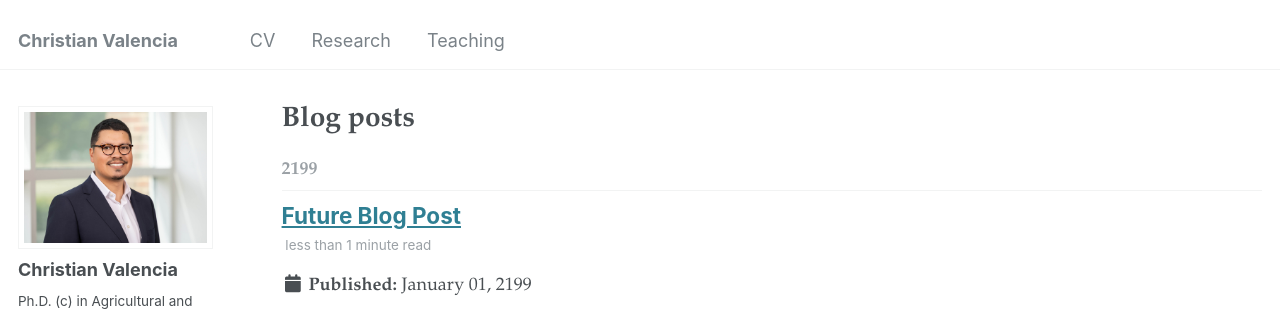
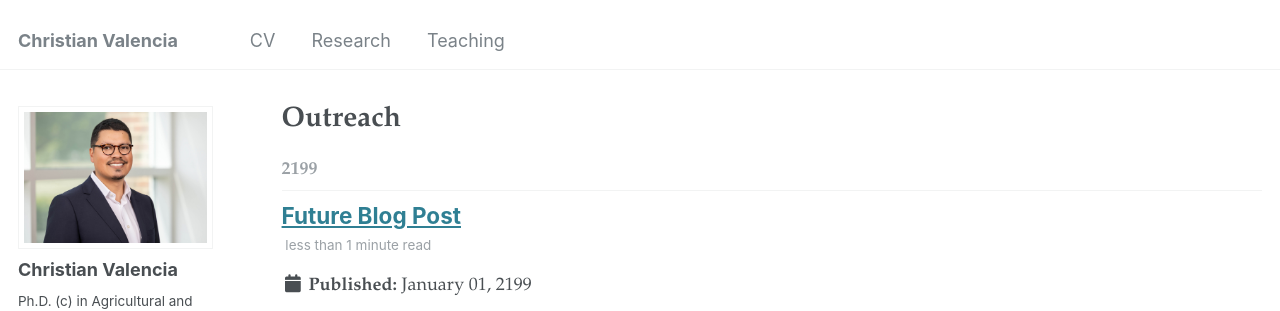
Before and after one commit to valenciac/valenciac.github.io, a Jekyll site: the page built from _pages/year-archive.html, in a window 1280 px wide and 900 px high. Shown: the top 311 px of the window. Built offline with Jekyll 4.4.1, drawn with Linux system fonts in a browser that asks for light colours; some web fonts are replaced.

Commit message:
Update year-archive.html

```diff
--- a/_pages/year-archive.html
+++ b/_pages/year-archive.html
@@ -1,7 +1,7 @@
 ---
 layout: archive
 permalink: /year-archive/
-title: "Blog posts"
+title: "Outreach"
 author_profile: true
 redirect_from:
   - /wordpress/blog-posts/
```
